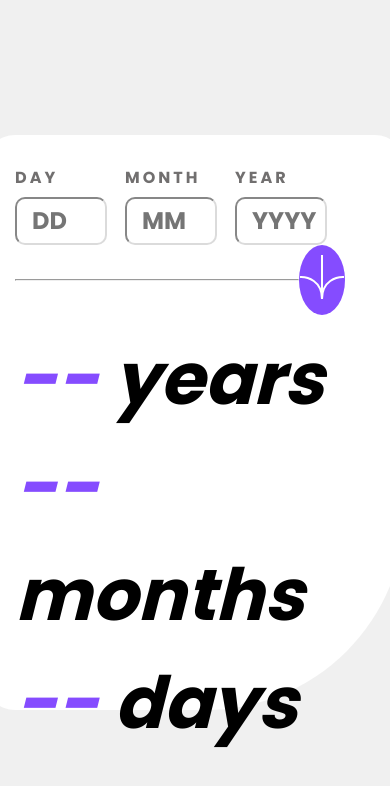
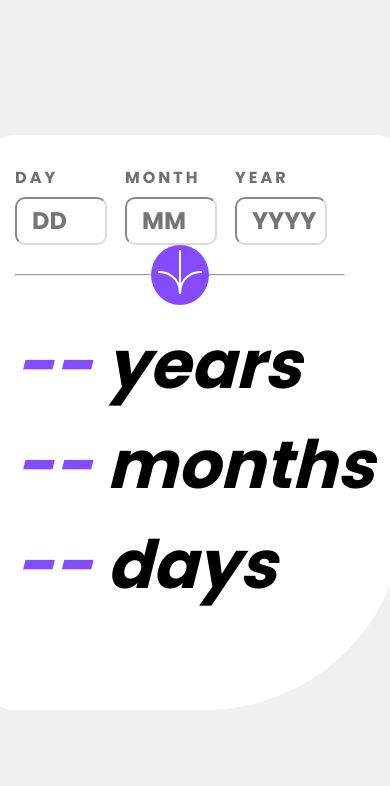
Before and after one commit to George-pkg/age-calculator, a plain HTML site: page index.html in a window 390 px wide. Drawn offline with Linux system fonts and the light colour scheme.

Commit message:
upgrade style/responsive

```diff
--- a/index.html
+++ b/index.html
@@ -41,10 +41,12 @@
         <div class="line">
           <hr>
         </div>
-
         <button type="button" id="bnt-input" onclick="bntInput()">
           <img src="src/assets/images/icon-arrow.svg" alt="set-img">
         </button>
+        <div class="line hiden">
+          <hr>
+        </div>
       </div>
     </form>
   </div>
--- a/src/css/style.css
+++ b/src/css/style.css
@@ -25,6 +25,9 @@
 
 */
 
+
+/* CSS GLOBAL */
+
 * {
     padding: 0;
     margin: 0;
@@ -39,6 +42,8 @@ html, body {
     min-height: 100vh;
 }
 
+/* PAGE BODY  */
+
 main {
     margin: auto;
     height: 575px;
@@ -52,6 +57,10 @@ form {
     flex-wrap: wrap;
 }
 
+
+/* INPUT */
+
+
 input {
     padding: 10px 5px 10px 15px;
     height: 65px;
@@ -63,12 +72,22 @@ input {
     border-color: hsl(0, 0%, 86%);
 }
 
+.input-dice {
+    margin: 50px 60px 10px 60px;
+    color: hsl(0, 1%, 44%);
+}
+
 input:hover {
     border-color: var(--purple);
 }
 
 input[type=number]::-webkit-inner-spin-button {
     -webkit-appearance: none;
+}
+
+.field {
+    width: 200px;
+    align-items: start;
 }
 
 span.roxo {
@@ -79,10 +98,20 @@ label {
     letter-spacing: 3px;
 }
 
-.input-dice {
-    margin: 50px 60px 10px 60px;
-    color: hsl(0, 1%, 44%);
+/* ALERT INPUT */
+
+.Alert {
+    color: var(--light-red);
+    font-size: 0.8rem;
+    font-style: italic;
 }
+
+.Hiden, .hiden {
+    display: none;
+}
+
+
+/* BUTTON */
 
 .line {
     width: 700px;
@@ -109,24 +138,11 @@ button:hover {
     cursor: pointer;
 }
 
-.field {
-    width: 200px;
-    align-items: start;
-}
+/* OUTPUT */
 
 .output-dice {
     font: italic 27pt xx-large;
     margin: 10px 20px 20px 30px;
-}
-
-.Alert {
-    color: var(--light-red);
-    font-size: 0.8rem;
-    font-style: italic;
-}
-
-.Hiden {
-    display: none;
 }
 
 
@@ -150,6 +166,23 @@ button:hover {
         margin: 30px 60px 10px 30px;
     }
 
+    .line {
+        width: 140px;
+    }
+
+    .hiden {
+        display: unset;
+    }
+
+    button {
+        width: 60px;
+        height: 60px;
+    }
+
+    .bnt-field {
+        justify-content: start;
+    }
+
     input {
         padding: 10px 5px 10px 15px;
         height: 48px;
@@ -157,4 +190,8 @@ button:hover {
         font-size: 18pt;
     }
 
+    .output-dice {
+        font: italic 25pt xx-large;
+    }
+
 }
```
